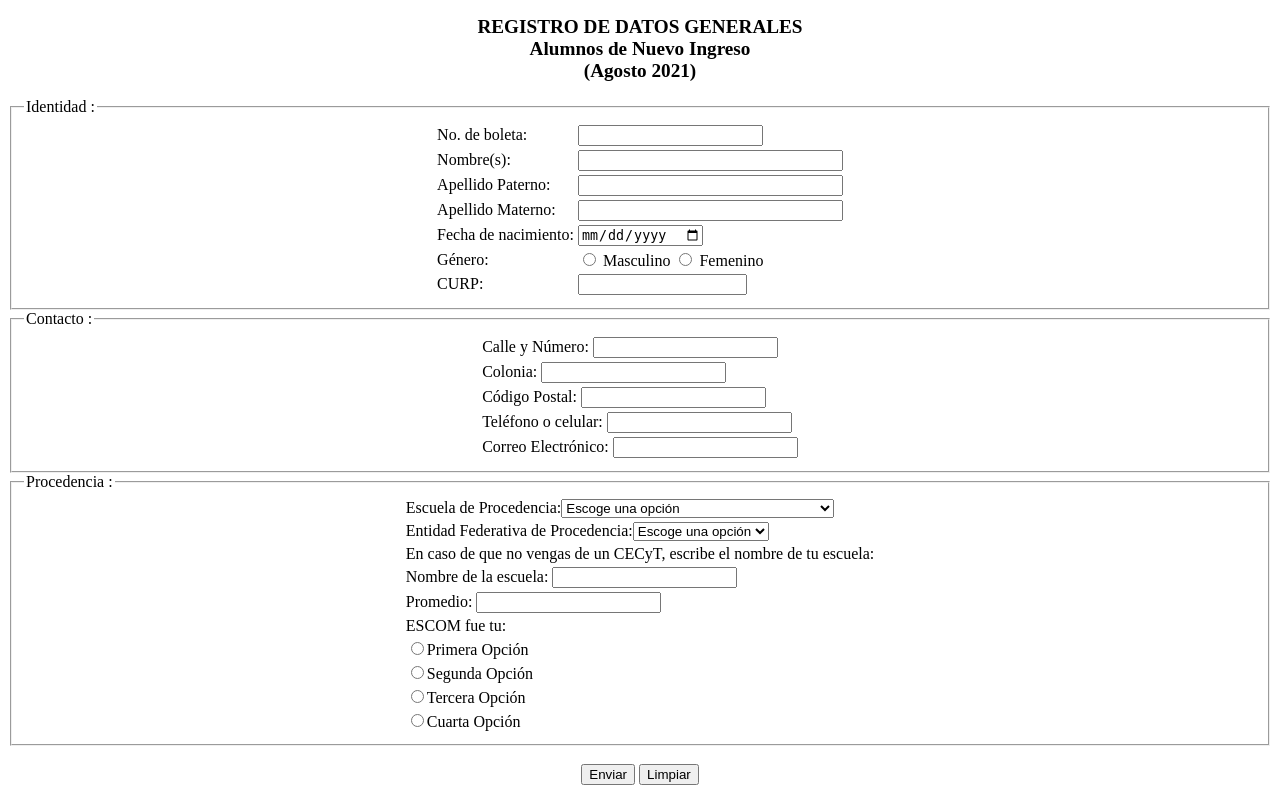
After one commit to Abraham015/Tecweb, a PHP site: page /practica2_equipo1.html in a window 1280 px wide. The commit adds this page. Run offline with PHP 8.4, Linux system fonts and the light colour scheme.

Commit message:
Add files via upload

```diff
--- /dev/null
+++ b/practica2_equipo1.html
@@ -0,0 +1,159 @@
+<!DOCTYPE html PUBLIC "-//W3C//DTD XHTML 1.0 Transitional//EN" "http://www.w3.org/TR/xhtml1/DTD/xhtml1-transitional.dtd">
+<html xmlns="http://www.w3.org/1999/xhtml">
+<head>
+    <title>.: Practica 2 - Formularios :. </title>
+</head>
+<body>
+    <p align="center"><b><big>REGISTRO DE DATOS GENERALES<br>Alumnos de Nuevo Ingreso<br>(Agosto 2021)</big></b></p>
+<form method="POST" action="datos.php">
+    <fieldset>
+        <legend>Identidad : </legend>
+        <table align="center">
+            <tr>
+                <td><label for ="boleta">No. de boleta:</label></td>
+                <td><input type="number" id="boleta" name="boleta" size="10" maxlength="10"/></td>
+            </tr>
+            <tr>
+                <td><label for ="nombre">Nombre(s):</label></td>
+                <td><input type="text" id="nombre" name="nombre" size="30" maxlength="30"/></td>
+            </tr>
+            <tr>
+                <td><label for ="apaterno">Apellido Paterno:</label></td>
+                <td><input type="text" id="apaterno" name="apaterno" size="30" maxlength="30"/></td>
+            </tr>
+            <tr>
+                <td><label for ="amaterno">Apellido Materno:</label></td>
+                <td><input type="text" id="amaterno" name="amaterno"size="30" maxlength="30"/></td>
+            </tr>
+            <tr>
+                <td><label for ="nacimiento">Fecha de nacimiento:</label></td>
+                <td><input type="date" name="fecha" pattern="[0-9]{4}-[0-9]{2}-[0-9]{2}"/></td>
+            </tr>
+            <tr>
+                <td><label for ="genero">G&eacute;nero:</label></td>
+                  <td><input type="radio" name="mf" value="m"> Masculino
+                      <input type="radio" name="mf" value="f"> Femenino</td>
+            </tr>
+            <tr>
+                <td><label for ="curp">CURP:</label></td>
+                <td><input type="alphanumeric" name="curp" size="18" maxlength="18"/></td>
+            </tr>
+            </table>
+    </fieldset>
+    <fieldset>
+        <legend>Contacto :</legend>
+        <table align="center">
+            <tr>
+              <td>Calle y N&uacutemero: <input type="text" name="calle"></td>
+            </tr>
+            <tr>
+              <td>Colonia: <input type="text" name="colonia"></td>
+            </tr>
+            <tr>
+              <td>C&oacutedigo Postal: <input type="number" name="CP"></td>
+            </tr>
+            <tr>
+              <td>Tel&eacutefono o celular: <input type="number" name="cel"></td>
+            </tr>
+            <tr>
+              <td>Correo Electr&oacutenico: <input type="text" name="correo"></td>
+            </tr>
+        </table>
+    </fieldset>
+    <fieldset>
+        <legend>Procedencia :</legend>
+        <table align="center">
+              <tr>
+                <td>Escuela de Procedencia:<select name="Procedencia">
+                  <option value="default">Escoge una opci&oacuten</option>
+                  <option value="1">CECyT #1 "Gonzalo V&aacutezquez Vela"</option>
+                  <option value="2">CECyT #2 "Miguel Bernard"</option>
+                  <option value="3">CECyT #3 "Estanislao Ram&iacuterez Ruiz"</option>
+                  <option value="4">CECyT #4 "L&aacutezaro Cardenas"</option>
+                  <option value="5">CECyT #5 "Benito Ju&aacuterez Garc&iacutea"</option>
+                  <option value="6">CECyT #6 "Miguel Oht&oacuten de Mendizabal"</option>
+                  <option value="7">CECyT #7 "Cuauht&eacutemoc"</option>
+                  <option value="8">CECyT #8 "Narciso Bassols Garc&iacutea"</option>
+                  <option value="9">CECyT #9 "Juan de Dios B&aacutetiz"</option>
+                  <option value="10">CECyT #10 "Carlos Vallejo M&aacuterquez"</option>
+                  <option value="11">CECyT #11 "Wilfrido Massieu P&eacuterez"</option>
+                  <option value="12">CECyT #12 "Jos&eacute Mar&iacutea Morelos y Pav&oacuten"</option>
+                  <option value="13">CECyT #13 "Ricardo Flores Mag&oacuten"</option>
+                  <option value="14">CECyT #14 "Luis Enrique Erro"</option>
+                  <option value="15">CECyT #15 "Di&oacutedoro Ant&uacutenez Echegaray"</option>
+                  <option value="16">CECyT #16 "Hidalgo"</option>
+                  <option value="17">CECyT #17 "Le&oacuten-Guanajuato"</option>
+                  <option value="18">CECyT #18 "Zacatecas"</option>
+                  <option value="C1">CET #1 "Walter Cross Buchanan"</option>
+                </select>
+                </td>
+              </tr>
+              <tr>
+                <td>Entidad Federativa de Procedencia:<select name="Estado">
+                  <option value="default">Escoge una opci&oacuten</option>
+                  <option value="Agua">Aguascalientes</option>
+                  <option value="Baja">Baja California</option>
+                  <option value="BajaS">Baja California Sur</option>
+                  <option value="Cam">Campeche</option>
+                  <option value="Coa">Coahuila</option>
+                  <option value="Col">Colima</option>
+                  <option value="Chia">Chiapas</option>
+                  <option value="Chi">Chihuahua</option>
+                  <option value="DF">Ciudad de M&eacutexico</option>
+                  <option value="Du">Durango</option>
+                  <option value="EM">Estado de M&eacutexico</option>
+                  <option value="Gua">Guanajuato</option>
+                  <option value="Gue">Guerrero</option>
+                  <option value="Hid">Hidalgo</option>
+                  <option value="Ja">Jalisco</option>
+                  <option value="Mich">Michoac&aacuten</option>
+                  <option value="Mor">Morelos</option>
+                  <option value="Nay">Nayarit</option>
+                  <option value="NL">Nuevo L&eacuteon</option>
+                  <option value="Oa">Oaxaca</option>
+                  <option value="Pue">Puebla</option>
+                  <option value="Q">Quer&eacutetaro</option>
+                  <option value="QR">Quitana Roo</option>
+                  <option value="SL">San Luis Potos&iacute</option>
+                  <option value="Sina">Sinaloa</option>
+                  <option value="Sono">Sonora</option>
+                  <option value="Tab">Tabasco</option>
+                  <option value="Tam">Tamaulipas</option>
+                  <option value="Tlax">Tlaxcala</option>
+                  <option value="Ver">Veracruz</option>
+                  <option value="Yu">Yucat&aacuten</option>
+                  <option value="Zac">Zacatecas</option>
+                </select>
+                </td>
+              </tr>
+              <tr>
+                <td>En caso de que no vengas de un CECyT, escribe el nombre de tu escuela:</td>
+              </tr>
+              <tr>
+                <td>Nombre de la escuela: <input type="text" name="school" require></td>
+              </tr>
+              <tr>
+                <td>Promedio: <input type="number" name="promedio"></td>
+              </tr>
+              <tr>
+                <td>ESCOM fue tu:</td>
+              </tr>
+              <tr>
+                <td><input type="radio" name="opcion" value="primera">Primera Opci&oacuten</td>
+              </tr>
+              <tr>
+                <td><input type="radio" name="opcion" value="segunda">Segunda Opci&oacuten</td>
+              </tr>
+              <tr>
+                <td><input type="radio" name="opcion" value="tercera">Tercera Opci&oacuten</td>
+              </tr>
+              <tr>
+                <td><input type="radio" name="opcion" value="cuarta">Cuarta Opci&oacuten</td>
+              </tr>
+          </table>
+    </fieldset>
+    <br>
+    <center><input type="submit" value="Enviar"/>&nbsp;<input type="reset" value="Limpiar"/></center>
+</form>
+</body>
+</html>
```
Also changed, not shown: datos.php (+40 -35 lines).
